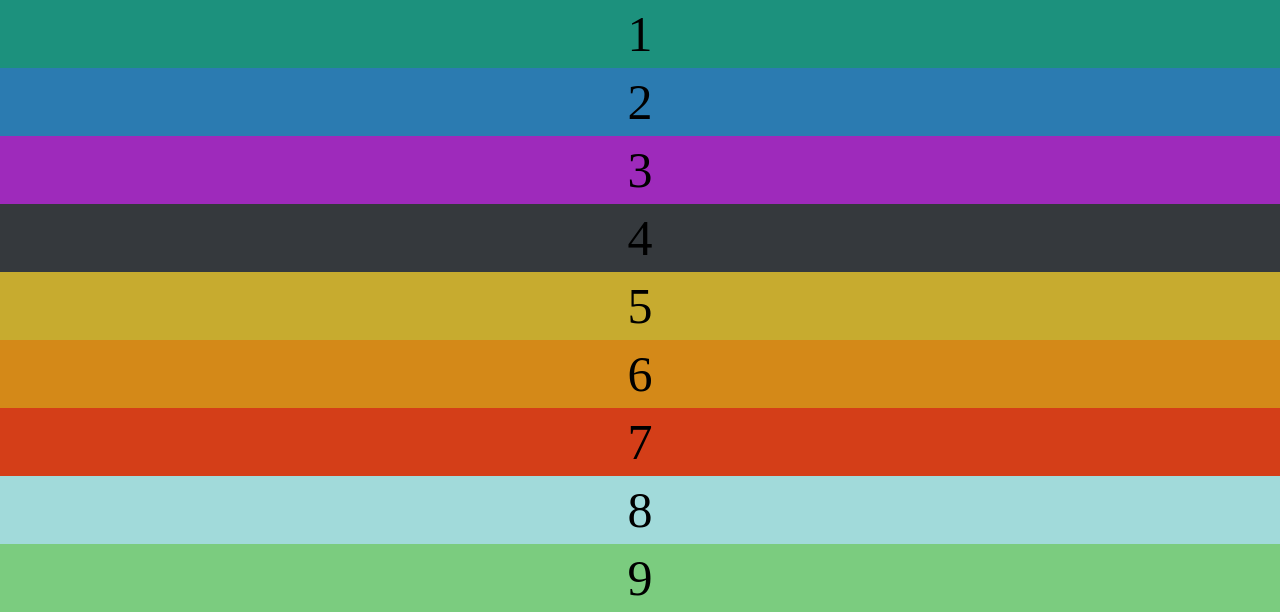
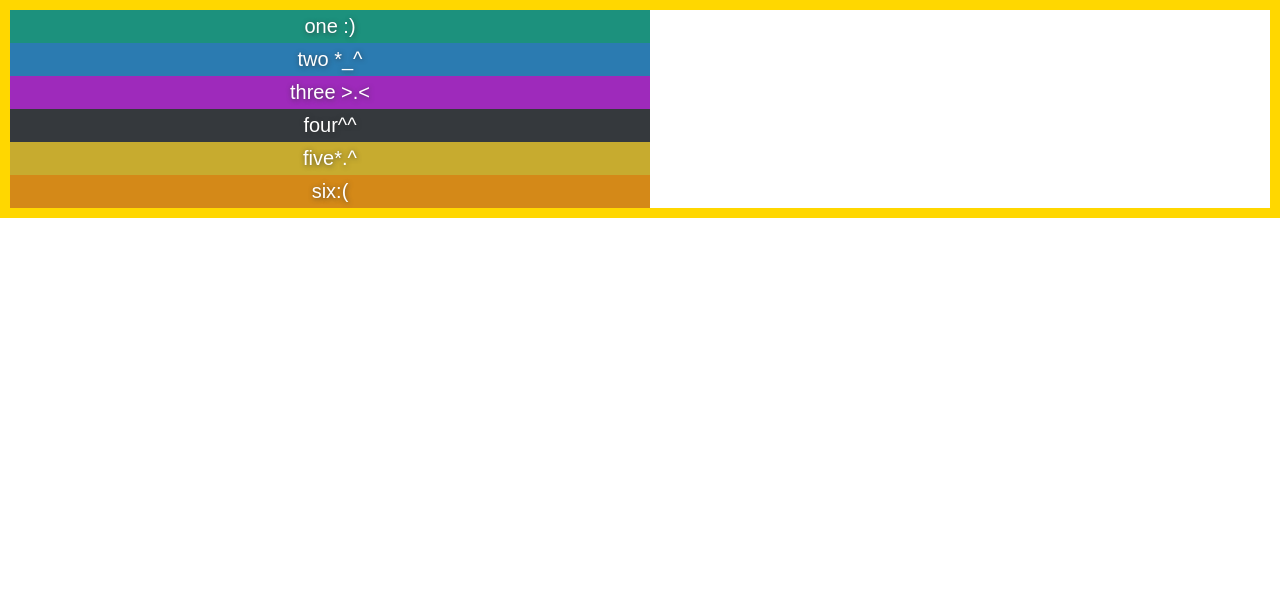
Before and after one commit to Salwa-mansour/flexboxcourse, a plain HTML site: page index.html in a window 1280 px wide. Shown: the top 612 px of the page. Drawn offline with Linux system fonts and the light colour scheme.

Commit message:
i am styding body

```diff
--- a/index.html
+++ b/index.html
@@ -8,16 +8,16 @@
 </head>
 <body>
     <div class="container">
-        <div class="box1">1</div>
-        <div class="box2">2</div>
-        <div class="box3">3</div>
-        <div class="box4">4</div>
-        <div class="box5">5</div>
-        <div class="box6">6</div>
-        <div class="box7">7</div>
+        <div class="box1">one :)</div>
+        <div class="box2">two *_^</div>
+        <div class="box3">three >.<</div>
+        <div class="box4">four^^</div>
+        <div class="box5">five*.^</div>
+        <div class="box6">six:(</div>
+        <!-- <div class="box7">7</div>
         <div class="box8">8</div>
         <div class="box9">9</div>
         <div class="box10">10</div>
-    </div>
+    </div> -->
 </body>
 </html>
--- a/style.css
+++ b/style.css
@@ -2,12 +2,14 @@
     padding: 0;
     margin: 0;
     text-align: center;
-    font-size: 50px;
+    font-size: 20px;
+    color: #fff;
+    /* font-weight: bold; */
+    font-family: sans-serif;
+    text-shadow: .5px .5px 5px rgba(51, 51, 51, 0.726)  ;
 }
 
-div[class^="box"]{
-    padding: 5px;
-}
+
 .box1{
     background-color: rgb(28, 145, 125);
 }
@@ -16,6 +18,7 @@ div[class^="box"]{
 }
 .box3{
     background-color: rgb(158, 42, 187);
+    /* order: 1; */
 }
 .box4{
     background-color: rgb(53, 57, 61);
@@ -28,6 +31,7 @@ div[class^="box"]{
 }
 .box7{
     background-color: rgb(212, 62, 24);
+    /* order: 2; */
 }
 .box8{
     background-color: rgb(161, 218, 218);
@@ -39,5 +43,15 @@ div[class^="box"]{
     background-color: rgb(15, 116, 94);
 }
 .container{
-
+    display: flex;
+    border: 10px solid gold;
+    /* height: 100vh; */
+    align-items: flex-start ;
+    /* flex-direction: column; */
+    flex-wrap: wrap;
 }
+div[class^="box"]{
+    padding: 5px;
+   /* flex: 1; */
+   flex-basis: 50%;
+}
```
